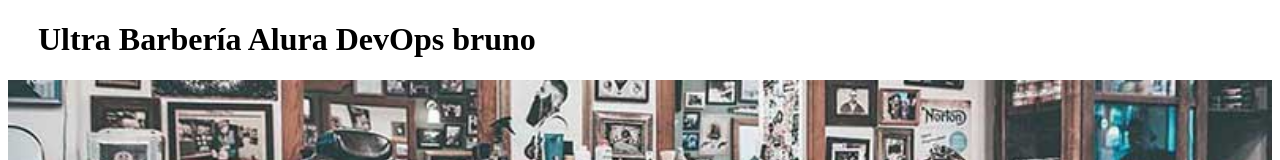
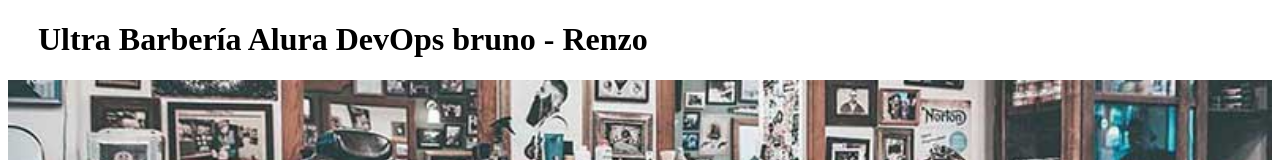
Before and after one commit to RenzoBejarano/alura-git, a plain HTML site: page index.html in a window 1280 px wide. Shown: the top 160 px of the page. Drawn offline with Linux system fonts and the light colour scheme.

Commit message:
Cambio en el header

```diff
--- a/index.html
+++ b/index.html
@@ -13,7 +13,7 @@
     <body>
 
         <header>
-            <h1 class="Titlo-principal">Ultra Barbería Alura DevOps bruno</h1>
+            <h1 class="Titlo-principal">Ultra Barbería Alura DevOps bruno - Renzo</h1>
         </header>
 
         <img id="banner" src="/banner.jpg" alt="banner">
```
